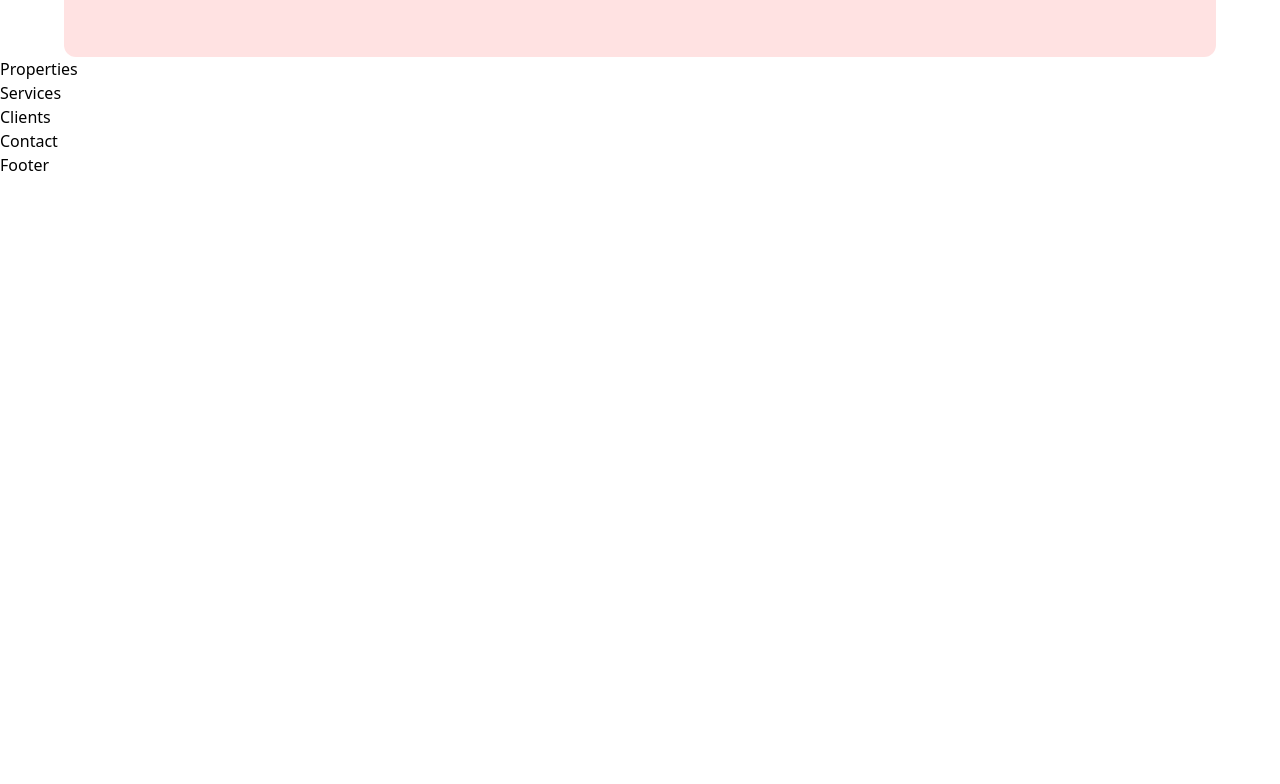
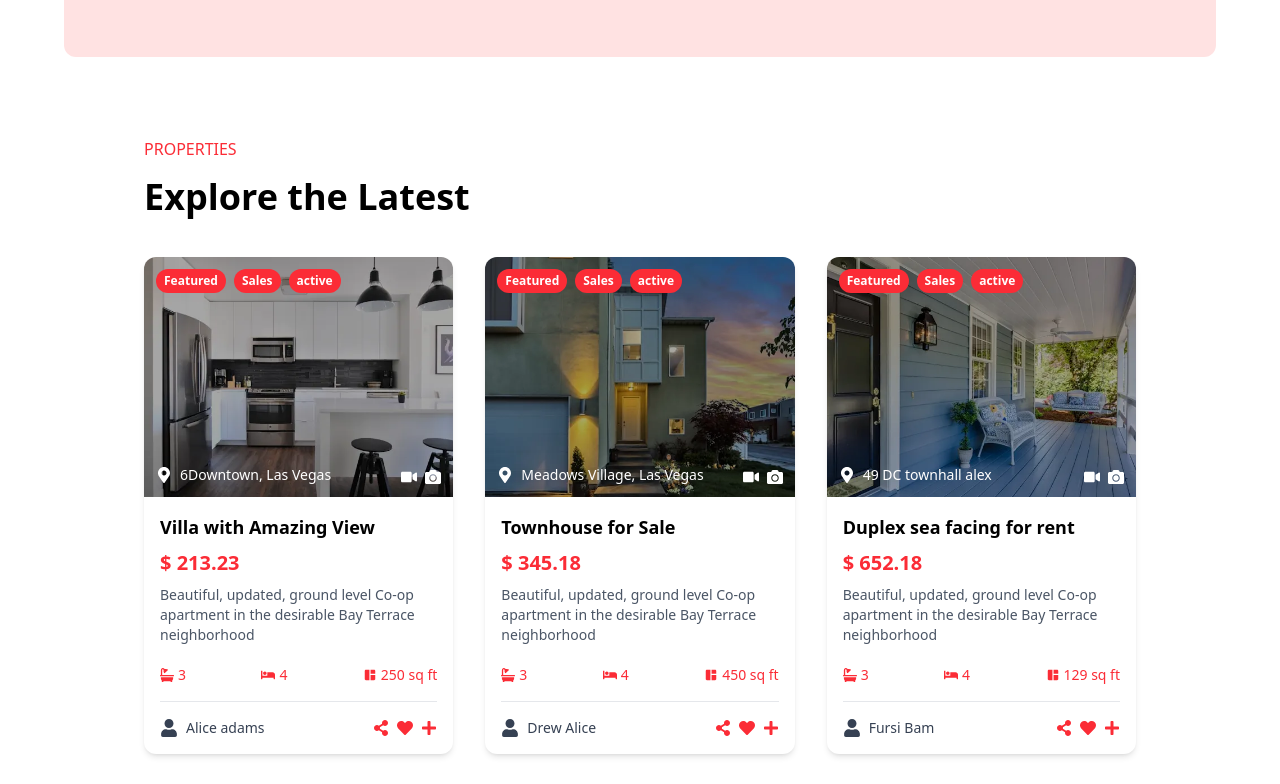
Before and after one commit to mmiskatul/REAL-STATE-WEB, a React (Vite) app: page / in a window 1280 px wide. Shown: the part 2120-2904 px from the top of the page. Before the commit the page ends 2297 px from the top, so only its background shows below. Built offline with nearby package versions, Linux system fonts and the light colour scheme.

Commit message:
Properties Section added

```diff
--- a/src/sections/Properties.jsx
+++ b/src/sections/Properties.jsx
@@ -1,9 +1,130 @@
-import React from 'react'
+import React, { useEffect } from "react";
+import { useDarkMode } from "../component/DarkModeContext.jsx";
+import AOS from "aos";
+import "aos/dist/aos.css";
+import { property } from "../component/export.js";
+import {
+  FaBath,
+  FaBed,
+  FaUser,
+  FaShareAlt,
+  FaHeart,
+  FaPlus,
+  FaMapMarkerAlt,
+  FaVideo,
+  FaCamera,
+} from "react-icons/fa";
+import { MdSpaceDashboard } from "react-icons/md";
 
 function Properties() {
+  const { darkMode } = useDarkMode();
+
+  useEffect(() => {
+    AOS.init({ offset: 200, duration: 800, easing: "ease-in-sine", delay: 100 });
+  }, []);
+
   return (
-    <div>Properties</div>
-  )
+    <div className={`${darkMode ? "dark bg-black" : "light bg-transparent"}`}>
+      <section
+        id="properties"
+        className="lg:w-[90%] m-auto lg:px-20 px-6 py-20 w-full flex flex-col justify-center items-start gap-10"
+      >
+        {/* Header */}
+        <div className="flex flex-col items-start justify-center gap-4">
+          <h1 data-aos="zoom-in" className="text-red-500 dark:text-white">
+            PROPERTIES
+          </h1>
+          <h1
+            data-aos="zoom-in"
+            className="text-4xl font-semibold text-black dark:text-white"
+          >
+            Explore the Latest
+          </h1>
+        </div>
+
+        {/* Property Cards Grid */}
+        <div className="grid w-full grid-cols-1 gap-8 md:grid-cols-2 lg:grid-cols-3">
+          {property.map((item, index) => (
+            <div
+              key={index}
+              className="overflow-hidden bg-white shadow-md dark:bg-gray-800 rounded-xl"
+              data-aos="zoom-in"
+            >
+              {/* Image Section */}
+              <div
+                className="relative bg-center bg-cover h-60"
+                style={{ backgroundImage: `url(${item.images})` }}
+              >
+                {/* Tags */}
+                <div className="absolute flex gap-2 top-3 left-3">
+                  {["Featured", "Sales", "active"].map((tag, i) => (
+                    <span
+                      key={i}
+                      className="px-2 py-1 text-xs font-semibold text-white bg-red-500 rounded-full"
+                    >
+                      {tag}
+                    </span>
+                  ))}
+                </div>
+
+                {/* Bottom Info */}
+                <div className="absolute flex items-center gap-2 text-white bottom-3 left-3">
+                  <FaMapMarkerAlt />
+                  <p className="text-sm">{item.address}</p>
+                </div>
+                <div className="absolute flex gap-2 text-white bottom-3 right-3">
+                  <FaVideo />
+                  <FaCamera />
+                </div>
+              </div>
+
+              {/* Details Section */}
+              <div className="p-4 space-y-2 text-black dark:text-white">
+                <h2 className="text-lg font-bold">{item.name}</h2>
+                <h3 className="text-xl font-bold text-red-500">{item.price}</h3>
+                <p className="text-sm text-gray-600 dark:text-gray-300">{item.about}</p>
+
+                {/* Features */}
+                <div className="flex items-center justify-between pt-3 text-sm text-red-500">
+                  <span className="flex items-center gap-1">
+                    <FaBath /> {item.bath}
+                  </span>
+                  <span className="flex items-center gap-1">
+                    <FaBed /> {item.bed}
+                  </span>
+                  <span className="flex items-center gap-1">
+                    <MdSpaceDashboard /> {item.area}
+                  </span>
+                </div>
+
+                {/* Footer */}
+                <div className="flex items-center justify-between pt-4 mt-4 border-t border-gray-200 dark:border-gray-700">
+                  <span className="flex items-center gap-2 text-sm text-gray-700 dark:text-gray-300">
+                    <FaUser className="text-lg" /> {item.owner}
+                  </span>
+                  <div className="flex gap-2 text-red-500">
+                    <FaShareAlt className="cursor-pointer" />
+                    <FaHeart className="cursor-pointer" />
+                    <FaPlus className="cursor-pointer" />
+                  </div>
+                </div>
+              </div>
+            </div>
+          ))}
+        </div>
+
+        {/* Load More Button */}
+        <div className="flex items-center justify-center w-full mt-12">
+          <button
+            data-aos="zoom-in"
+            className="px-6 py-3 font-semibold text-white transition-all duration-300 bg-red-500 hover:bg-red-600 rounded-xl"
+          >
+            LOAD MORE
+          </button>
+        </div>
+      </section>
+    </div>
+  );
 }
 
-export default Properties
+export default Properties;
```
